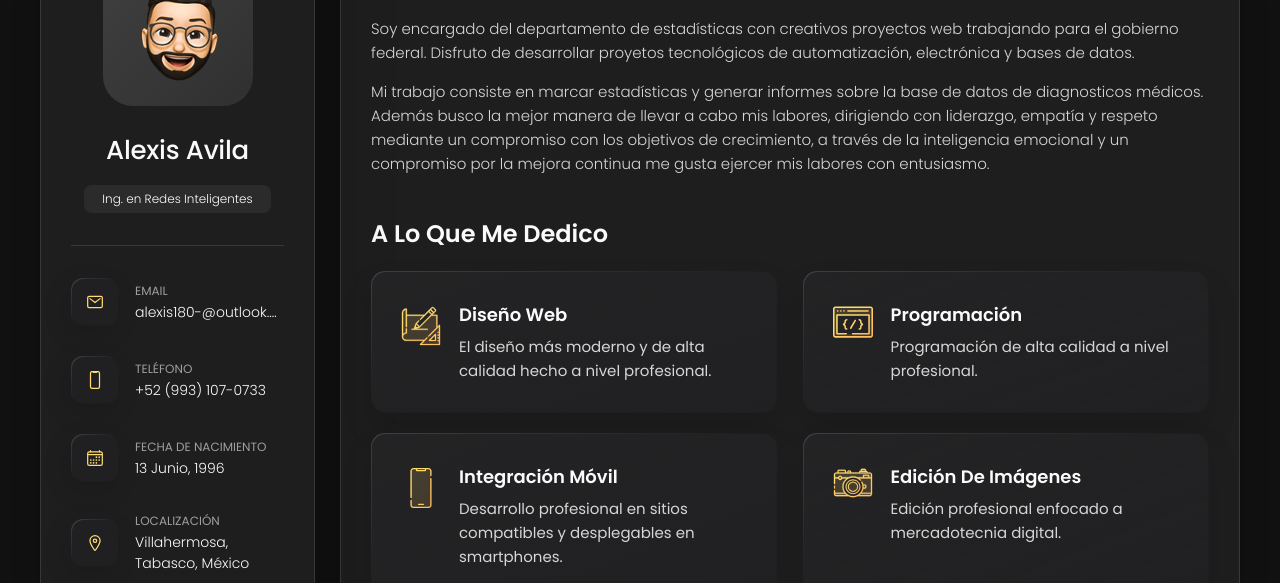
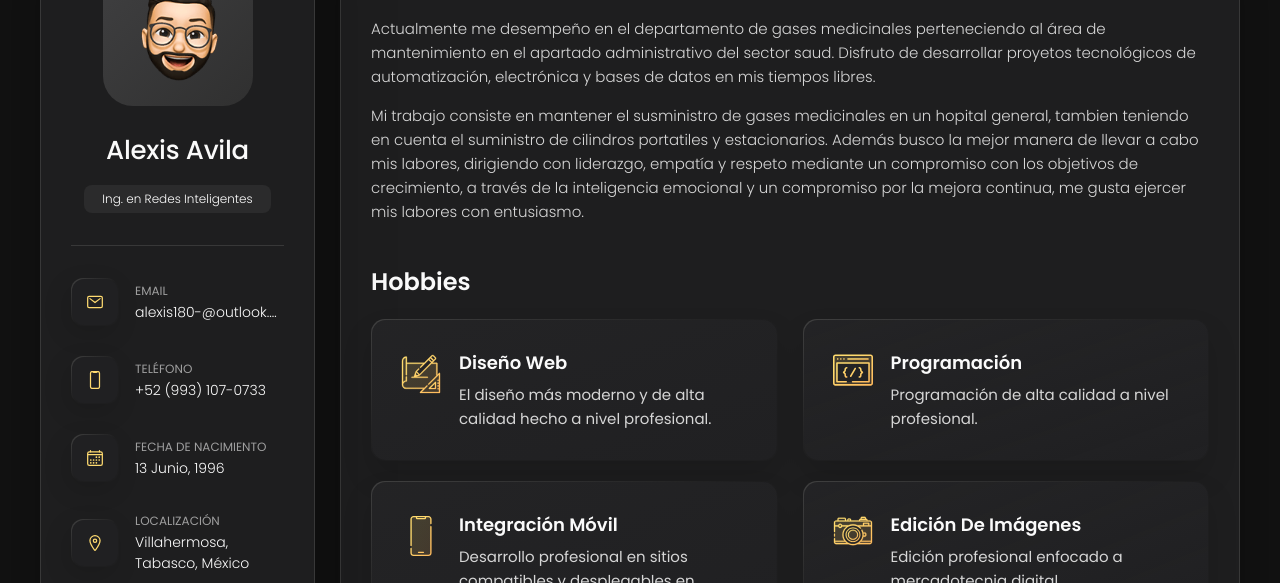
Before and after one commit to Alexis180/Presentacion_CV, a plain HTML site: page index.html in a window 1280 px wide. Shown: the part 162-745 px from the top of the page. Drawn offline with nearby package versions, Linux system fonts and the light colour scheme.

Commit message:
Update index.html
hobbies y descripcion principal

```diff
--- a/index.html
+++ b/index.html
@@ -213,17 +213,17 @@
 
         <section class="about-text">
           <p>
-            Soy encargado del departamento de estadísticas con creativos proyectos web trabajando para el gobierno federal.
+            Actualmente me desempeño en el departamento de gases medicinales perteneciendo al área de mantenimiento en el apartado administrativo del sector saud.
             Disfruto
-            de desarrollar proyetos tecnológicos de automatización, electrónica y bases de datos.
+            de desarrollar proyetos tecnológicos de automatización, electrónica y bases de datos en mis tiempos libres.
           </p>
 
           <p>
-            Mi trabajo consiste en marcar estadísticas y generar informes sobre la base de datos de diagnosticos médicos.
+            Mi trabajo consiste en mantener el susministro de gases medicinales en un hopital general, tambien teniendo en cuenta el suministro de cilindros portatiles y estacionarios.
             Además
             busco la mejor manera de llevar a cabo mis labores, dirigiendo con liderazgo, empatía y respeto mediante un compromiso con los objetivos de crecimiento,
             a través
-            de la inteligencia emocional y un compromiso por la mejora continua me gusta ejercer mis labores con entusiasmo.
+            de la inteligencia emocional y un compromiso por la mejora continua, me gusta ejercer mis labores con entusiasmo.
           </p>
         </section>
 
@@ -234,7 +234,7 @@
 
         <section class="service">
 
-          <h3 class="h3 service-title">A lo que me dedico</h3>
+          <h3 class="h3 service-title">Hobbies</h3>
 
           <ul class="service-list">
 
@@ -586,11 +586,11 @@
 
               <h4 class="h4 timeline-item-title">Apoyo administrativo en estadísica hospitalaria</h4>
 
-              <span>2025 — Present</span>
+              <span>2025 — Presente</span>
 
               <p class="timeline-text">
                 Desempeñandome en el ámbito de bioestadísticas
-                y manejo de datos mediante el uso de sistemas federales del sector salud.
+                y manejo de datos mediante el uso de sistemas del sector salud.
               </p>
 
             </li>
```
